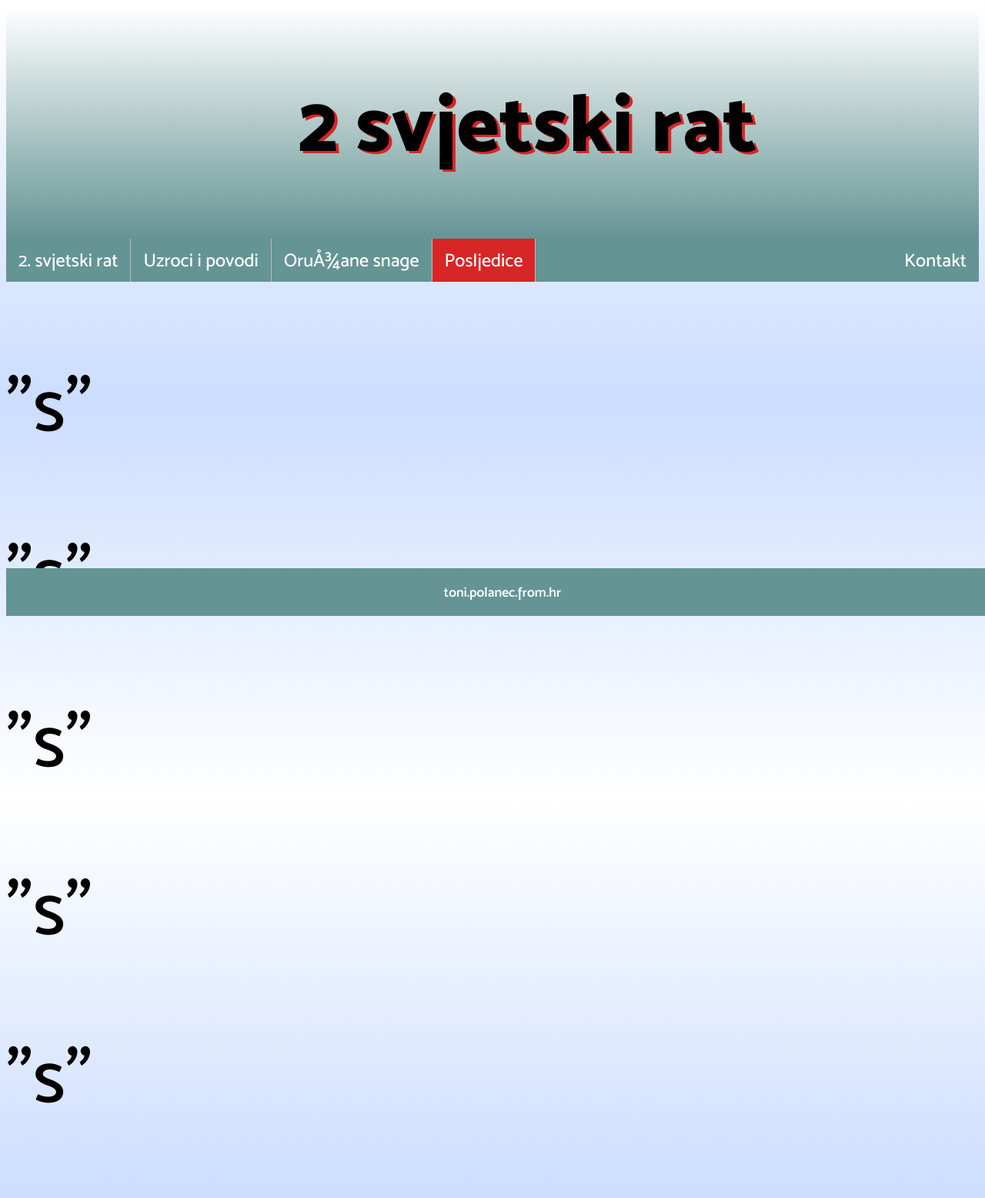
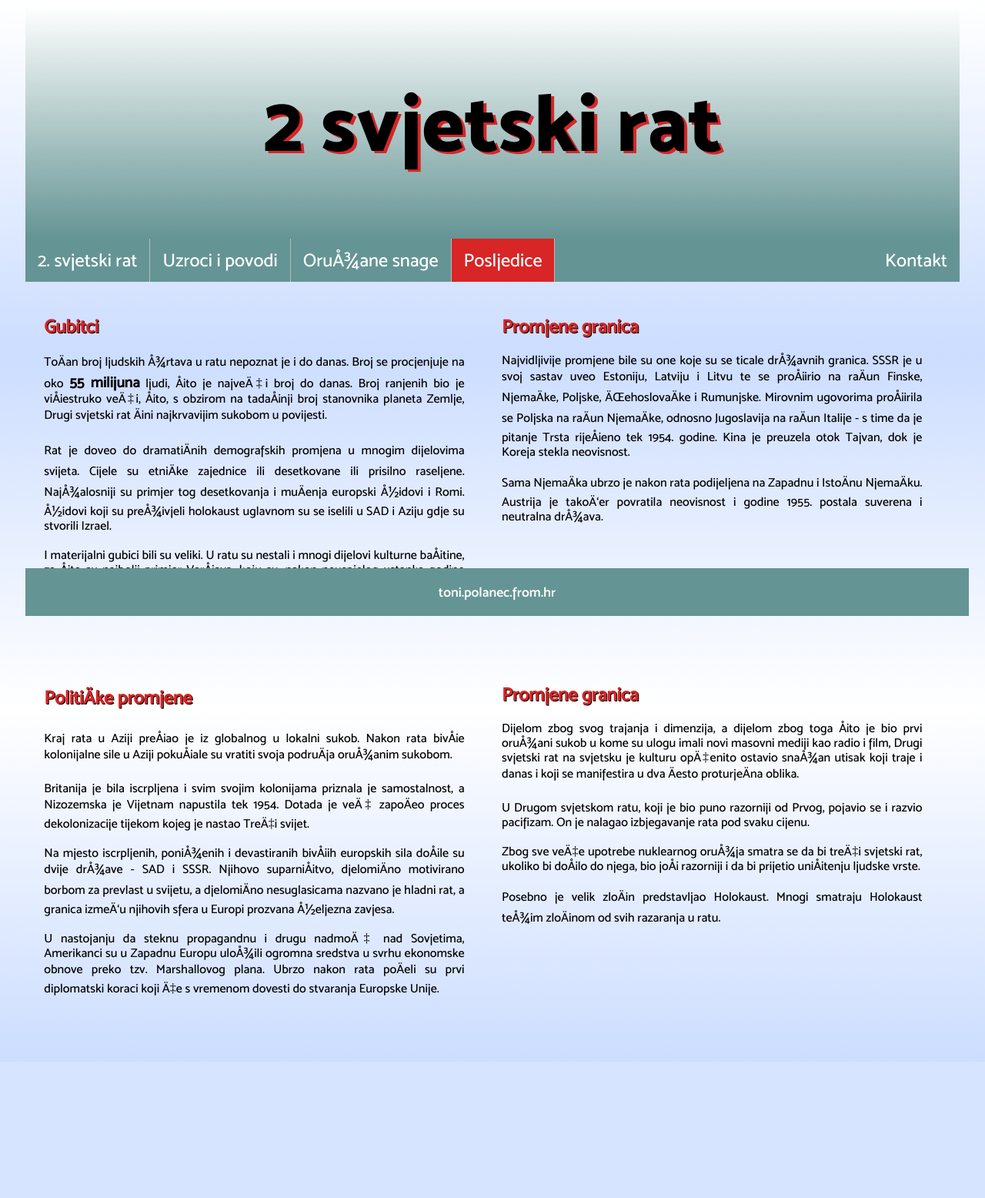
Before and after one commit to kris-Git11/3RT-SJWP, a PHP site: page /posljedice.html in a window 1280 px wide. Shown: the whole page at 77% size. After the commit the page ends 1293 px from the top, so only its background shows below. Run offline with PHP 8.4, Linux system fonts and the light colour scheme.

Commit message:
Add files via upload

```diff
--- a/2 svjetski rat - website - tonipolanec/css/style.css
+++ b/2 svjetski rat - website - tonipolanec/css/style.css
@@ -4,25 +4,52 @@
 
 header{
   height: 100%;
-  text-align: center;
   font-size: 70px;
   font-family: 'moskextra-bold_800';
   background-image: linear-gradient(#ffffff,#659494);
   color: black;
   text-shadow: 4px 3px #d82525;
-  padding-left: 30%;
   display:flex;
 }
 #hed{
+  width: 100%;
   text-align: center;
 }
 
 body{
+  padding-left: 25px;
+  padding-right: 25px;
   font-family: 'moskmedium_500';
   background-color:#ccddff;
   background-image: linear-gradient(#ffffff,#ccddff,#ffffff,#ccddff);
   height: 100%;
 }
+
+#myBtn {
+  display: none;
+  position: fixed;
+  bottom: 70px;
+  right: 30px;
+  z-index: 99;
+  border: none;
+  outline: none;
+  background-color: #659494;
+  color: white;
+  font-family: 'mosksemi-bold_600';
+  cursor: pointer;
+  padding: 15px;
+  padding-left: 30px;
+  padding-right: 30px;
+  border-radius: 10px;
+  font-size: 18px;
+}
+
+#myBtn:hover {
+  background-color: #476886; /* Add a dark-grey background on hover */
+}
+
+
+
 
 #naslov{
   color:#d82525;
@@ -79,7 +118,7 @@ footer{
   padding: 5px;
   text-align: center;
   position: fixed;
-  width: 100%;
+  width: 95%;
   bottom: 0;
 }
 #fut{
@@ -132,17 +171,21 @@ input{
   background-color: #c93434;
 }
 
+.row{
+  width: 100%;
+}
+
 .column {
   float: left;
   width: 30%;
-  padding: 20px;
+  padding: 1%;
   text-align: justify;
 }
 
 .column2{
   float: left;
   width: 45%;
-  padding: 20px;
+  padding: 2%;
   text-align: justify;
 }
 
--- /dev/null
+++ b/2 svjetski rat - website - tonipolanec/js/script.js
@@ -0,0 +1,14 @@
+window.onscroll = function() {scrollFunction()};
+
+function scrollFunction() {
+  if (document.body.scrollTop > 400 || document.documentElement.scrollTop > 400) {
+    document.getElementById("myBtn").style.display = "block";
+  } else {
+    document.getElementById("myBtn").style.display = "none";
+  }
+}
+
+function topFunction() {
+  document.body.scrollTop = 0;
+  document.documentElement.scrollTop = 0;
+}
--- a/2 svjetski rat - website - tonipolanec/posljedice.html
+++ b/2 svjetski rat - website - tonipolanec/posljedice.html
@@ -11,7 +11,8 @@
 </header>
 
 <body>
-
+  <script src="js/script.js"></script>
+  <button onclick="topFunction()" id="myBtn" title="Go to top">Skoci na vrh</button>
 
 <ul>
   <li><a href="index.html">2. svjetski rat</a></li>
@@ -22,11 +23,42 @@
 </ul>
 
 
-<p class="pp">"s"</p>
-<p class="pp">"s"</p>
-<p class="pp">"s"</p>
-<p class="pp">"s"</p>
-<p class="pp">"s"</p>
+<div class="row">
+  <div class="column2">
+    <h2 id="naslov">Gubitci</h2>
+    <p>Točan broj ljudskih žrtava u ratu nepoznat je i do danas. Broj se procjenjuje na oko <span style="font-weight:bold; font-size:120%;">55 milijuna</span> ljudi, što je najveći broj do danas. Broj ranjenih bio je višestruko veći, što, s obzirom na tadašnji broj stanovnika planeta Zemlje, Drugi svjetski rat čini najkrvavijim sukobom u povijesti.
+
+<br><br>Rat je doveo do dramatičnih demografskih promjena u mnogim dijelovima svijeta. Cijele su etničke zajednice ili desetkovane ili prisilno raseljene. Najžalosniji su primjer tog desetkovanja i mučenja europski Židovi i Romi. Židovi koji su preživjeli holokaust uglavnom su se iselili u SAD i Aziju gdje su stvorili Izrael.
+<br><br>I materijalni gubici bili su veliki. U ratu su nestali i mnogi dijelovi kulturne baštine, za što su najbolji primjer Varšava, koju su, nakon neuspjelog ustanka godine 1944., Nijemci u potpunosti razorili, te Dresden čiji je veći dio godine 1945. spaljen u savezničkom bombardiranju.</p></div>
+  <div class="column2">
+    <h2 id="naslov">Promjene granica</h2>
+    <p>Najvidljivije promjene bile su one koje su se ticale državnih granica. SSSR je u svoj sastav uveo Estoniju, Latviju i Litvu te se proširio na račun Finske, Njemačke, Poljske, Čehoslovačke i Rumunjske. Mirovnim ugovorima proširila se Poljska na račun Njemačke, odnosno Jugoslavija na račun Italije - s time da je pitanje Trsta riješeno tek 1954. godine. Kina je preuzela otok Tajvan, dok je Koreja stekla neovisnost.
+
+<br><br>Sama Njemačka ubrzo je nakon rata podijeljena na Zapadnu i Istočnu Njemačku. Austrija je također povratila neovisnost i godine 1955. postala suverena i neutralna država.</p>
+  </div>
+</div>
+
+<div class="row">
+  <div class="column2">
+    <h2 id="naslov">Političke promjene</h2>
+    <p>Kraj rata u Aziji prešao je iz globalnog u lokalni sukob. Nakon rata bivše kolonijalne sile u Aziji pokušale su vratiti svoja područja oružanim sukobom.
+
+<br><br>Britanija je bila iscrpljena i svim svojim kolonijama priznala je samostalnost, a Nizozemska je Vijetnam napustila tek 1954. Dotada je već započeo proces dekolonizacije tijekom kojeg je nastao Treći svijet.
+
+<br><br>Na mjesto iscrpljenih, poniženih i devastiranih bivših europskih sila došle su dvije države - SAD i SSSR. Njihovo suparništvo, djelomično motivirano borbom za prevlast u svijetu, a djelomično nesuglasicama nazvano je hladni rat, a granica između njihovih sfera u Europi prozvana Željezna zavjesa.
+
+<br><br>U nastojanju da steknu propagandnu i drugu nadmoć nad Sovjetima, Amerikanci su u Zapadnu Europu uložili ogromna sredstva u svrhu ekonomske obnove preko tzv. Marshallovog plana. Ubrzo nakon rata počeli su prvi diplomatski koraci koji će s vremenom dovesti do stvaranja Europske Unije.
+<br><br><br></p></div>
+  <div class="column2">
+    <h2 id="naslov">Promjene granica</h2>
+    <p>Dijelom zbog svog trajanja i dimenzija, a dijelom zbog toga što je bio prvi oružani sukob u kome su ulogu imali novi masovni mediji kao radio i film, Drugi svjetski rat na svjetsku je kulturu općenito ostavio snažan utisak koji traje i danas i koji se manifestira u dva često proturječna oblika.
+
+<br><br>U Drugom svjetskom ratu, koji je bio puno razorniji od Prvog, pojavio se i razvio pacifizam. On je nalagao izbjegavanje rata pod svaku cijenu.
+
+<br><br>Zbog sve veće upotrebe nuklearnog oružja smatra se da bi treći svjetski rat, ukoliko bi došlo do njega, bio još razorniji i da bi prijetio uništenju ljudske vrste.
+
+<br><br>Posebno je velik zločin predstavljao Holokaust. Mnogi smatraju Holokaust težim zločinom od svih razaranja u ratu.</p></div>
+</div>
 
 
 
```
Also changed, not shown: other parts of 2 svjetski rat - website - tonipolanec/css/style.css (+41 -0 lines), 2 svjetski rat - website - tonipolanec/index.html (+13 -6 lines), 2 svjetski rat - website - tonipolanec/oruzanesnage.html (+87 -0 lines), 2 svjetski rat - website - tonipolanec/uzrokpovod.html (+16 -8 lines), 2 svjetski rat - website - tonipolanec/pictures/japan.jpg (added).
